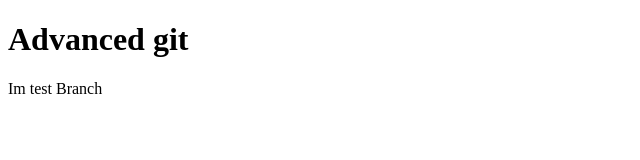
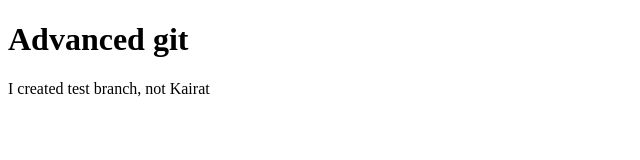
Before and after one commit to Jjyumire/git-merge, a plain HTML site: page index.html in a window 1280 px wide. Shown: the whole page, without its empty margins (0-640 px from the left). Drawn offline with Linux system fonts and the light colour scheme.

Commit message:
i created test branch

```diff
--- a/index.html
+++ b/index.html
@@ -10,6 +10,6 @@
 
     <h1>Advanced git</h1>
 
-    <p>Im test Branch</p>
+    <p>I created test branch, not Kairat</p>
 </body>
 </html>
```
